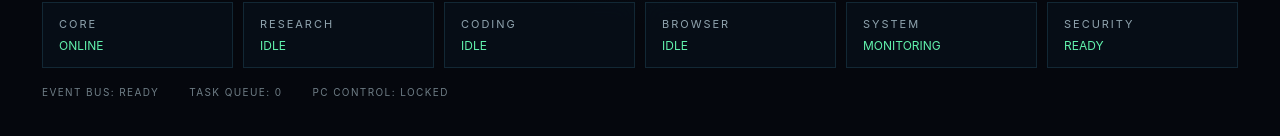
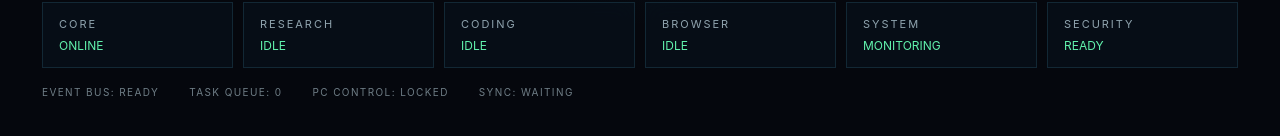
Before and after one commit to VirajGiri/Jarvis, a React (Vite) app in the folder apps/desktop/: page / in a window 1280 px wide. Shown: the part 562-698 px from the top of the page. Built offline with nearby package versions, Linux system fonts and the light colour scheme.

Commit message:
feat: display live runtime synchronization timestamp

```diff
--- a/apps/desktop/src/App.tsx
+++ b/apps/desktop/src/App.tsx
@@ -20,6 +20,7 @@ function CoreVisual() {
 export default function App() {
   const [runtime, setRuntime] = useState("CONNECTING");
   const [tasks, setTasks] = useState(0);
+  const [lastUpdate, setLastUpdate] = useState("");
 
   useEffect(() => {
     let mounted = true;
@@ -32,6 +33,7 @@ export default function App() {
       if (mounted) {
         setRuntime(status.runtime.toUpperCase());
         setTasks(status.tasks);
+        setLastUpdate(status.timestamp);
       }
     };
     void refresh();
@@ -51,6 +53,6 @@ export default function App() {
     <section className="agents">{agents.map(([name,state],i)=><motion.article key={name} initial={{opacity:0,y:12}} animate={{opacity:1,y:0}} transition={{delay:i*.08}}>
       <div className="agent-name">{name}</div><div className="agent-state">{state}</div>
     </motion.article>)}</section>
-    <footer><span>EVENT BUS: READY</span><span>TASK QUEUE: {tasks}</span><span>PC CONTROL: LOCKED</span></footer>
+    <footer><span>EVENT BUS: READY</span><span>TASK QUEUE: {tasks}</span><span>PC CONTROL: LOCKED</span><span>SYNC: {lastUpdate ? new Date(lastUpdate).toLocaleTimeString() : "WAITING"}</span></footer>
   </main>;
 }
```
